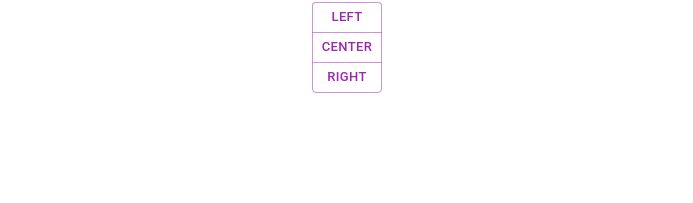
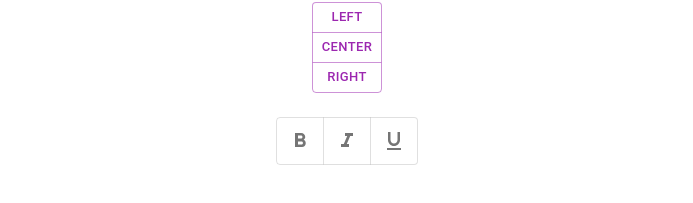
Before and after one commit to ArtyomIbatulin/MUI, a React (Vite) app in the folder mui/: page / in a window 1280 px wide. Shown: the part 269-472 px from the top of the page, without its empty margins (293-986 px from the left). Built offline with nearby package versions, Linux system fonts and the light colour scheme.

Commit message:
added jsx toggle btns

```diff
--- a/mui/src/components/MuiButton.tsx
+++ b/mui/src/components/MuiButton.tsx
@@ -1,6 +1,9 @@
-import { Stack, Button, IconButton, ButtonGroup } from "@mui/material"
+import { Stack, Button, IconButton, ButtonGroup, ToggleButtonGroup, ToggleButton} from "@mui/material"
 import SendIcon from '@mui/icons-material/Send';
 import LoginIcon from '@mui/icons-material/Login';
+import FormatBoldIcon from '@mui/icons-material/FormatBold';
+import FormatItalicIcon from '@mui/icons-material/FormatItalic';
+import FormatUnderlinedIcon from '@mui/icons-material/FormatUnderlined';
 
 export const MuiButton = () => {
   return (
@@ -55,6 +58,13 @@
                 <Button>Right</Button>
               </ButtonGroup>
             </Stack>
+            <Stack  direction='row' spacing={2}>
+              <ToggleButtonGroup  aria-label='toggleButtonGroup'>
+                <ToggleButton value="bold" aria-label="bold format"><FormatBoldIcon/></ToggleButton>
+                <ToggleButton value="italic" aria-label="italic format"><FormatItalicIcon/></ToggleButton>
+                <ToggleButton value="underlined" aria-label="underlined format"><FormatUnderlinedIcon/></ToggleButton>
+              </ToggleButtonGroup>
+            </Stack>
         </Stack>
     </div>
   )
```
